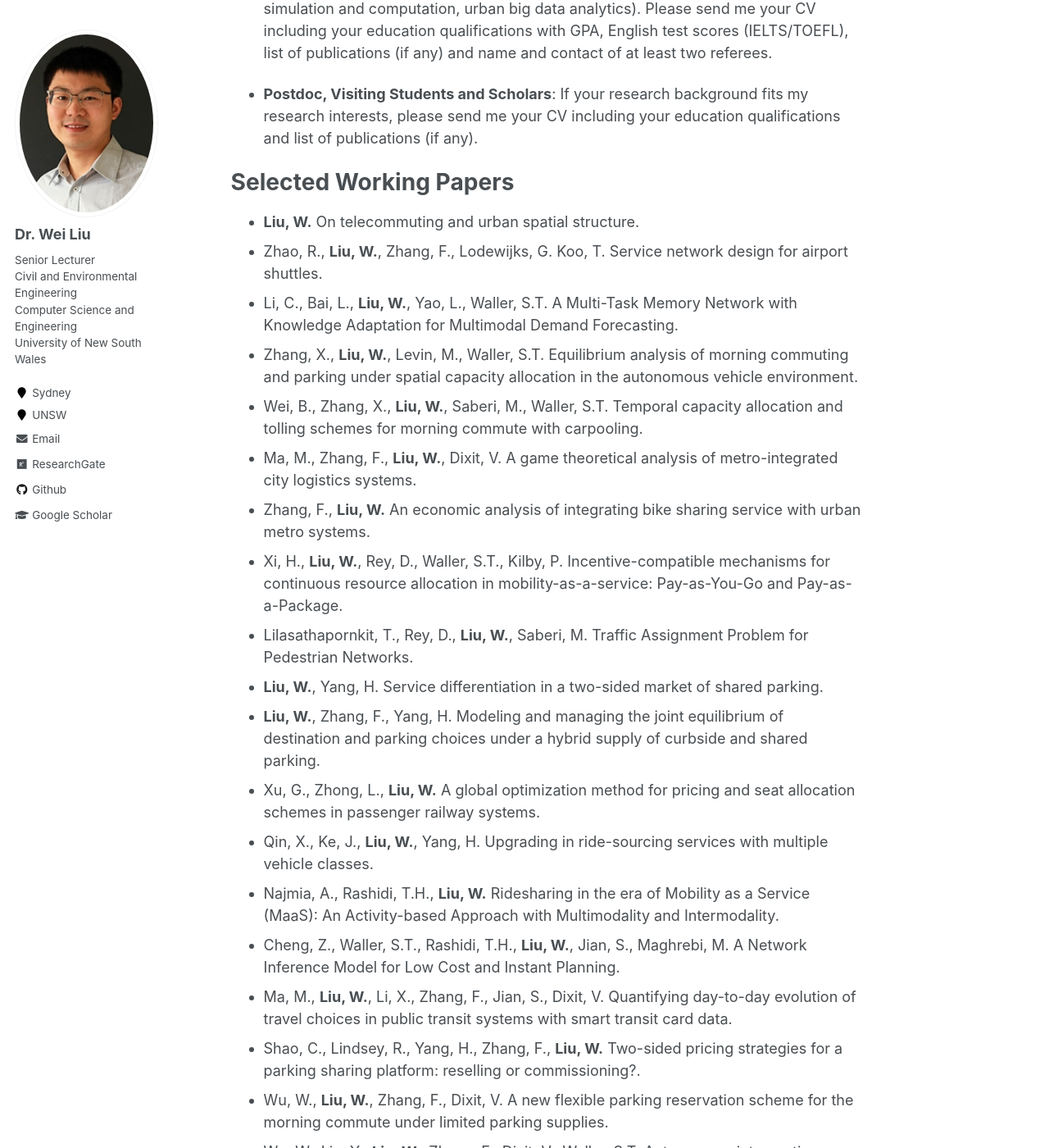
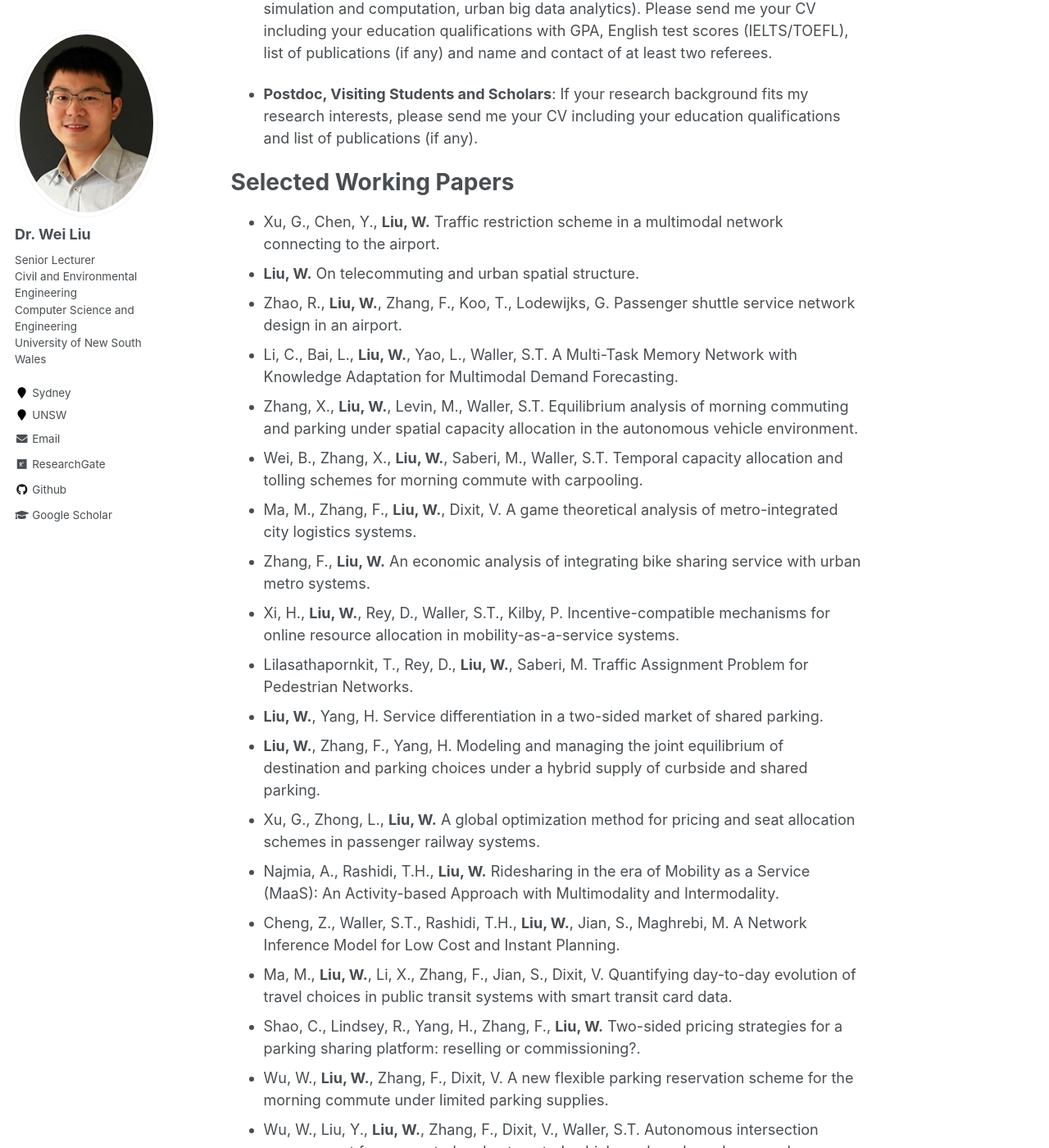
Before and after one commit to weiliu2016/weiliu2016.github.io, a Jekyll site: the page built from _pages/about.md, in a window 1280 px wide and 1400 px high, scrolled down 1287 px. Shown: the whole window at 82% size. Built offline with Jekyll 4.4.1, drawn with Linux system fonts in a browser that asks for light colours; some of the changed text lies outside the part shown.

Commit message:
Update about.md

```diff
--- a/_pages/about.md
+++ b/_pages/about.md
@@ -12,7 +12,7 @@ Dr. Wei Liu is a Senior Lecturer and ARC DECRA Fellow in Transport Engineering j
 
 Research Interests
 ======
-- Transport and Urban Data Analytics
+- Data-driven Decision Analytics
 - Transport Network Modelling and Optimisation
 - Transport Economics
 - Automated and Shared Mobility
@@ -37,19 +37,19 @@ PhD Positions and Academic Visitors
 
 Selected Working Papers
 ======
+- Xu, G., Chen, Y., **Liu, W.** Traffic restriction scheme in a multimodal network connecting to the airport.
 - **Liu, W.** On telecommuting and urban spatial structure.
-- Zhao, R., **Liu, W.**, Zhang, F., Lodewijks, G. Koo, T. Service network design for airport shuttles.
+- Zhao, R., **Liu, W.**, Zhang, F., Koo, T., Lodewijks, G. Passenger shuttle service network design in an airport.
 - Li, C., Bai, L., **Liu, W.**, Yao, L., Waller, S.T. A Multi-Task Memory Network with Knowledge Adaptation for Multimodal Demand Forecasting.
 - Zhang, X., **Liu, W.**, Levin, M., Waller, S.T. Equilibrium analysis of morning commuting and parking under spatial capacity allocation in the autonomous vehicle environment.
 - Wei, B., Zhang, X., **Liu, W.**, Saberi, M., Waller, S.T. Temporal capacity allocation and tolling schemes for morning commute with carpooling.
 - Ma, M., Zhang, F., **Liu, W.**, Dixit, V. A game theoretical analysis of metro-integrated city logistics systems.
 - Zhang, F., **Liu, W.** An economic analysis of integrating bike sharing service with urban metro systems.
-- Xi, H., **Liu, W.**, Rey, D., Waller, S.T., Kilby, P. Incentive-compatible mechanisms for continuous resource allocation in mobility-as-a-service: Pay-as-You-Go and Pay-as-a-Package.
+- Xi, H., **Liu, W.**, Rey, D., Waller, S.T., Kilby, P. Incentive-compatible mechanisms for online resource allocation in mobility-as-a-service systems.
 - Lilasathapornkit, T., Rey, D., **Liu, W.**, Saberi, M. Traffic Assignment Problem for Pedestrian Networks.
 - **Liu, W.**, Yang, H. Service differentiation in a two-sided market of shared parking.
 - **Liu, W.**, Zhang, F., Yang, H. Modeling and managing the joint equilibrium of destination and parking choices under a hybrid supply of curbside and shared parking.
 - Xu, G., Zhong, L., **Liu, W.** A global optimization method for pricing and seat allocation schemes in passenger railway systems.
-- Qin, X., Ke, J., **Liu, W.**, Yang, H. Upgrading in ride-sourcing services with multiple vehicle classes.
 - Najmia, A., Rashidi, T.H., **Liu, W.** Ridesharing in the era of Mobility as a Service (MaaS): An Activity-based Approach with Multimodality and Intermodality.
 - Cheng, Z., Waller, S.T., Rashidi, T.H., **Liu, W.**, Jian, S., Maghrebi, M. A Network Inference Model for Low Cost and Instant Planning.
 - Ma, M., **Liu, W.**, Li, X., Zhang, F., Jian, S., Dixit, V. Quantifying day-to-day evolution of travel choices in public transit systems with smart transit card data.
@@ -57,7 +57,6 @@ Selected Working Papers
 - Wu, W., **Liu, W.**, Zhang, F., Dixit, V. A new flexible parking reservation scheme for the morning commute under limited parking supplies.
 - Wu, W., Liu, Y., **Liu, W.**, Zhang, F., Dixit, V., Waller, S.T. Autonomous intersection management for connected and automated vehicles: a lane-based approach.
 - Wang, X., Guo, L., Wang, J., **Liu, W.**, Zhang, X. A Convex Programming Approach for Ridesharing User Equilibrium Under Fixed Driver/Rider Demand.
-- Xu, G., **Liu, W.**, Wu, R., Yang, H. A double time-scale passenger assignment model for high-speed railway networks with continuum capacity approximation.
 - Wei, T., Xu, G., **Liu, W.**, Zhang, F., Yang, H., Shi, F. Estimating time-varying demand for high-speed railway network based on ticket booking record.
 - **Liu, W.**, Zhang, F., Wang, X., Shao, C., Yang, H. Unlock the Sharing Economy: the Case of the Parking Sector for Recurrent Commuting Trips.
 
```
